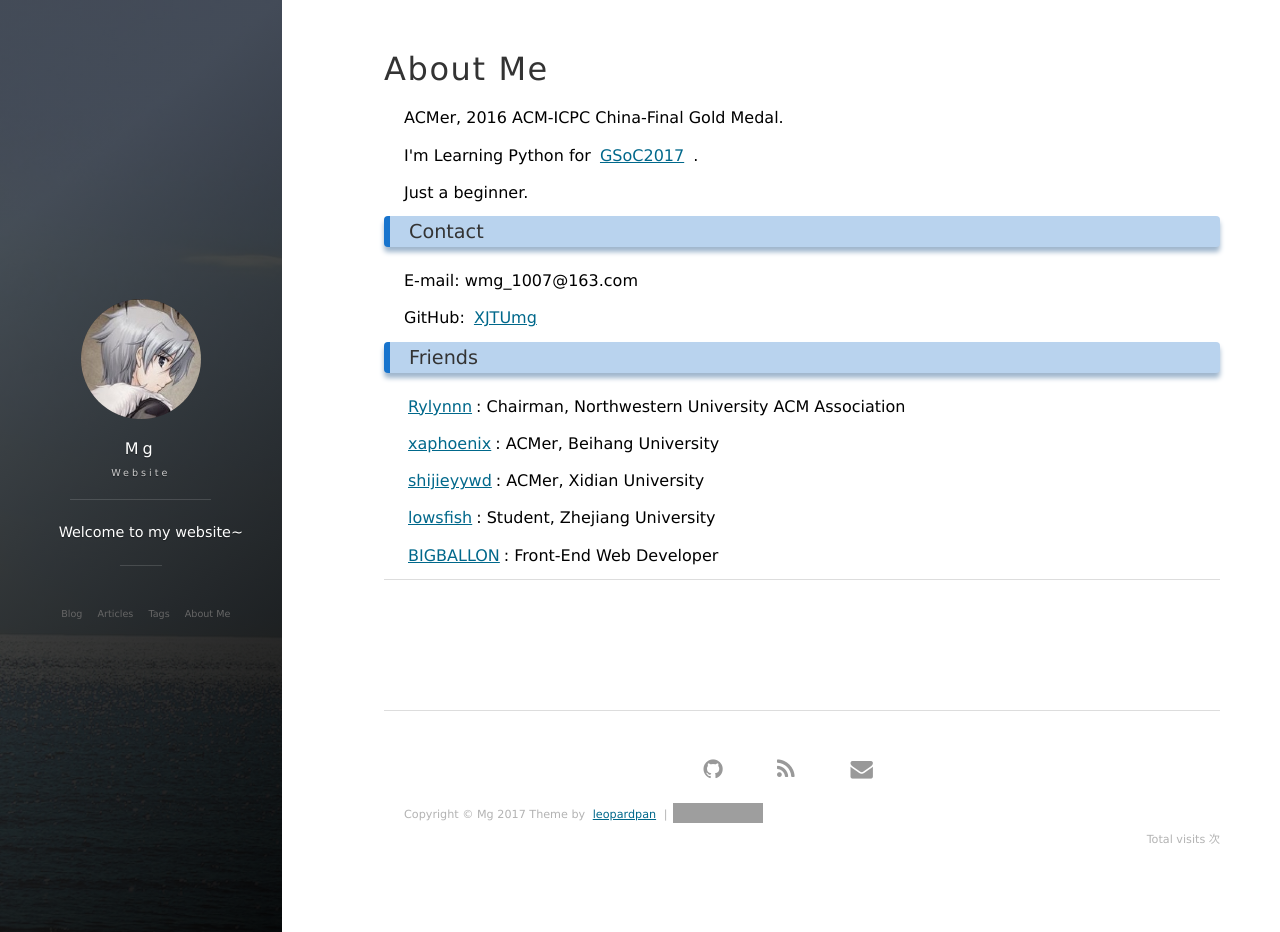
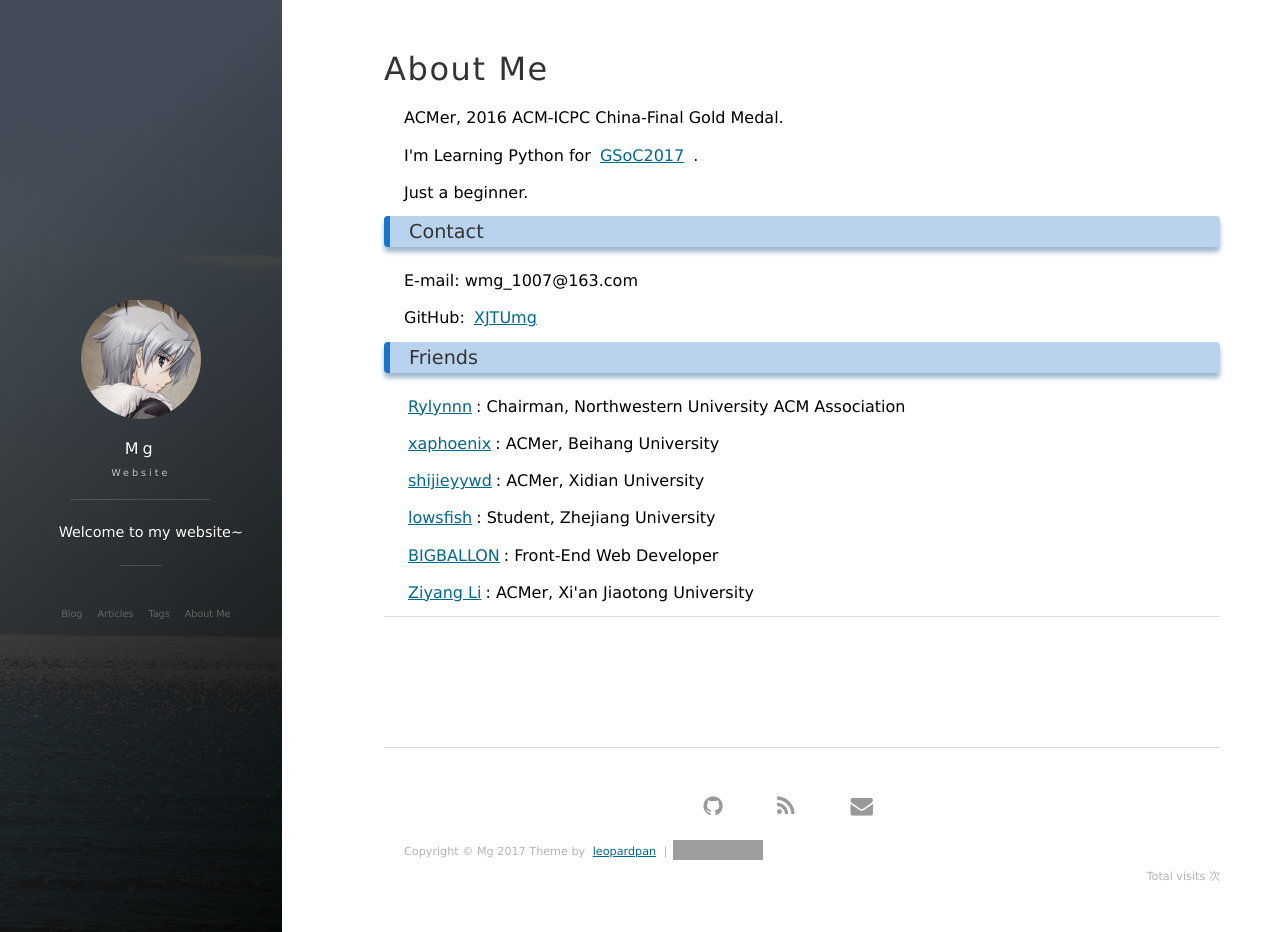
Before and after one commit to XJTUmg/XJTUmg.github.io, a Jekyll site: the page built from about.md, in a window 1280 px wide and 932 px high. Built offline with Jekyll 4.4.1, drawn with Linux system fonts in a browser that asks for light colours; nearby versions of some CDN libraries; comment, search, counter and statistics services are not loaded; grey boxes are pictures that could not be loaded.

Commit message:
Update about.md

```diff
--- a/about.md
+++ b/about.md
@@ -31,4 +31,6 @@
 <p>
 <a target="_blank" href="http://bigballon.github.io"> BIGBALLON</a>: Front-End Web Developer
 <p>
+<a target="_blank" href="http://liziyang96.com/"> Ziyang Li</a>: ACMer, Xi'an Jiaotong University
+<p>
 {% include comments.html %}
```
